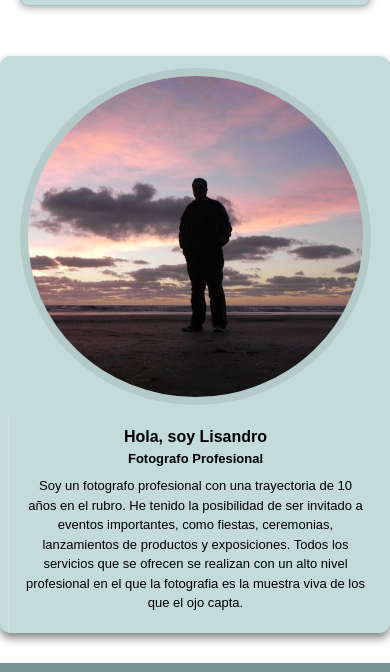
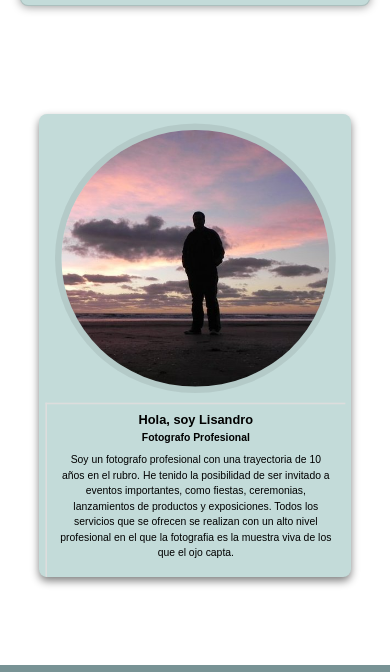
Before and after one commit to lisandrolima/proyecto_desarrolloweb, a website: page index.html in a window 390 px wide. Shown: the part 1418-2090 px from the top of the page. Drawn offline with nearby package versions, Linux system fonts and the light colour scheme.

Commit message:
Modifique el card about

```diff
--- a/sass/views/_home.scss
+++ b/sass/views/_home.scss
@@ -80,7 +80,7 @@
         padding: 1rem 1.5rem;
         color: #000;
         text-align: center;
-        border-left: 1px solid #ddd;
+        border-left: 2px solid #ddd;
         position: relative;
 
         .title h1{
@@ -134,6 +134,7 @@
     .cardAbout{
         width: 100%;
         flex-flow: column wrap;
+        transform: scale(0.8);
 
         .image-section{
             width: 100%;
@@ -141,6 +142,7 @@
 
         .content-section{
             width: 100%;
+            border-top: 2px solid #ddd;
         }
     }
 }
```
Also changed, not shown: assets/views/about.html (+1 -0 lines), css/style.css.
